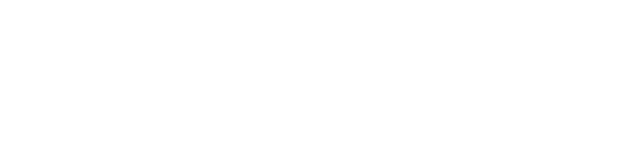
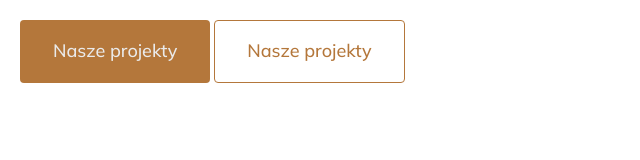
Before and after one commit to SebekGM/architecture-showcase-landing, a website built with Vite: page index.html in a window 1280 px wide. Shown: the whole page, without its empty margins (0-640 px from the left). Built offline with nearby package versions, Linux system fonts and the light colour scheme.

Commit message:
refactor: update components/btn

```diff
--- a/index.html
+++ b/index.html
@@ -9,5 +9,8 @@
 </head>
 <body>
 
+  <button class="btn btn-primary">Nasze projekty</button>
+  <button class="btn btn-outline">Nasze projekty</button>
+
 </body>
 </html>
--- a/src/scss/abstract/_mixins.scss
+++ b/src/scss/abstract/_mixins.scss
@@ -42,7 +42,7 @@
     transform: scale(.95);
 
     @include respond-to($bp-lg) {
-        box-shadow: 0 4px 10px rgba(0, 0, 0, .1);
+        box-shadow: 0 4px 10px rgba(0, 0, 0, .3);
     }
 }
 
--- a/src/scss/abstract/_variables.scss
+++ b/src/scss/abstract/_variables.scss
@@ -59,3 +59,7 @@ $sp-section-content: 80px;
 // Sizes of container
 $max-width: 1280px;
 $padding-base: 60px;
+
+
+// Other variables
+$transition-btn: all .3s ease;
--- a/src/scss/components/_btn.scss
+++ b/src/scss/components/_btn.scss
@@ -0,0 +1,42 @@
+@use '../abstract/variables' as *;
+@use '../abstract/mixins' as *;
+@use '../base/typography' as *;
+
+
+.btn {
+    @include text-style($txt-primary, $font-weight-medium);
+
+    border-radius: 4px;
+    cursor: pointer;
+    padding: 6px 10px;
+
+    @include respond-to($bp-lg) {
+        padding: 8px 16px;
+    }
+
+    @include respond-to($bp-xl) {
+        padding: 16px 32px;
+    }
+
+    &-primary {
+        background-color: $color-btn;
+        border: 1px solid transparent;
+        color: $color-bg-primary;
+        transition: $transition-btn;
+
+        &:hover {
+            @include hover-btn-primary;
+        }
+    }
+
+    &-outline {
+        background-color: transparent;
+        border: 1px solid $color-btn;
+        color: $color-btn;
+        transition: $transition-btn;
+
+        &:hover {
+            @include hover-btn-outline($color-btn, $color-bg-primary);
+        }
+    }
+}
--- /dev/null
+++ b/src/scss/layout/_layout.scss
@@ -0,0 +1,5 @@
+@use '../abstract/variables' as *;
+
+.container {
+    max-width: $max-width;
+}
--- a/src/scss/main.scss
+++ b/src/scss/main.scss
@@ -2,3 +2,9 @@
 @use 'abstract/variables' as *;
 @use 'base/typography' as *;
 @use 'abstract/mixins' as *;
+@use 'components/btn' as *;
+@use 'layout/layout' as *;
+
+body {
+    padding: 20px 20px;
+}
```
